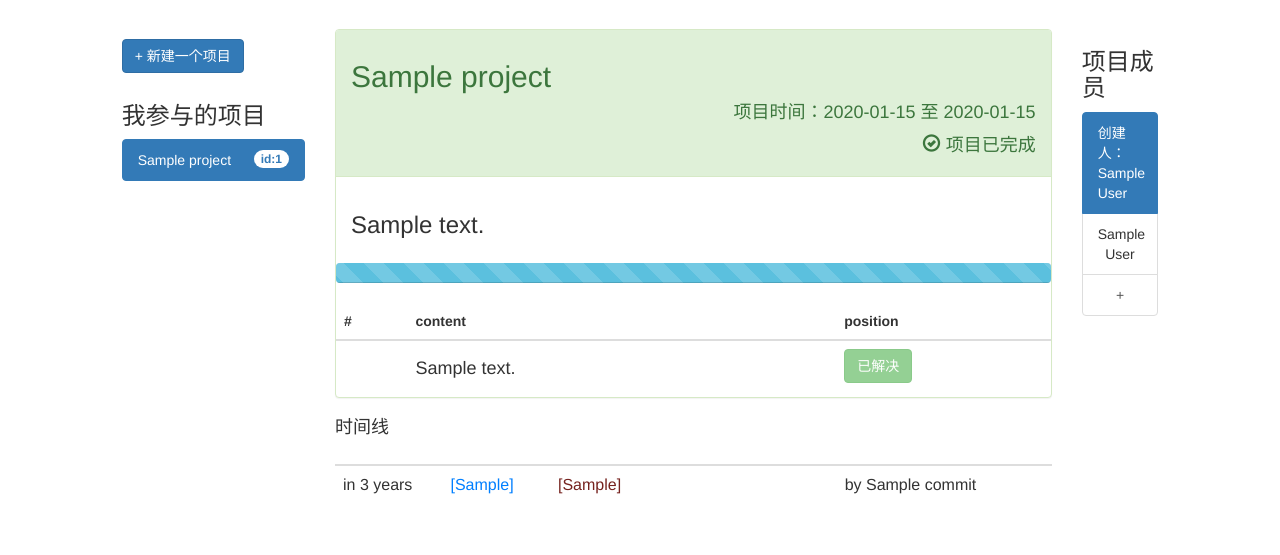
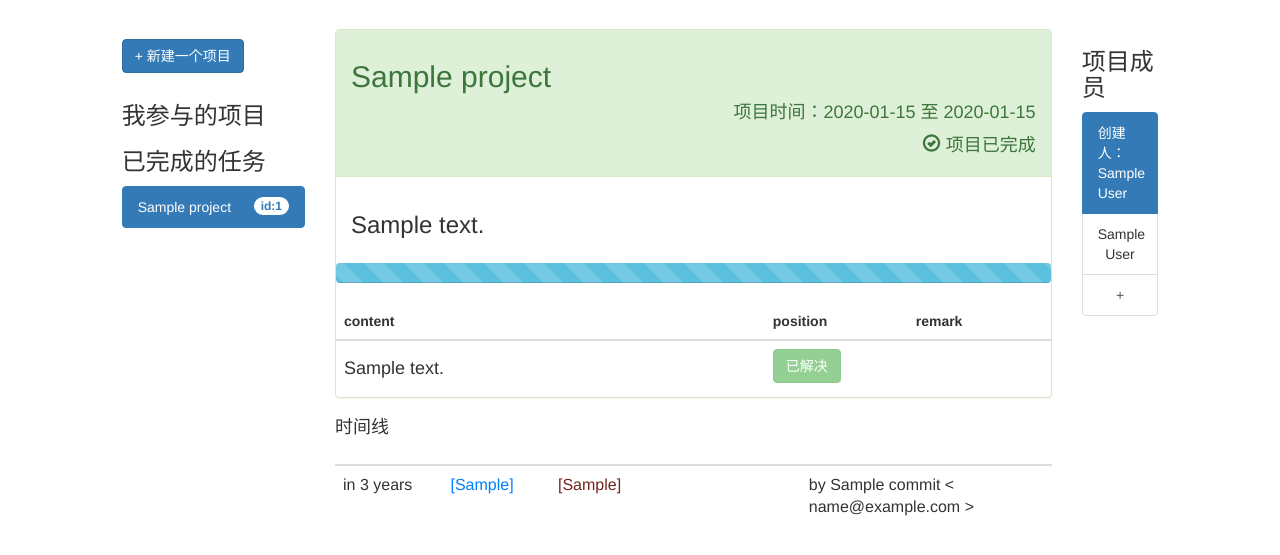
Before and after one commit to dreamyeah/flask-projects-manage, a Flask app: page / in a window 1280 px wide. Shown: the part 51-606 px from the top of the page. Run offline with Flask 2, Linux system fonts and the light colour scheme; a user stored in the database is signed in; tables that the repository leaves empty hold one stand-in row (values such as "Sample post"); some libraries are stand-ins or nearby versions.

Commit message:
增加历史项目选项

```diff
--- a/app/main/views.py
+++ b/app/main/views.py
@@ -78,6 +78,7 @@ def finish_step(id):
         p.status = True
         p.finish_at = datetime.now()
         db.session.add(p)
+        return '#' + id
     return id
 
 
@@ -97,6 +98,7 @@ def create_project():
         p = Project(name=project_name, content=project_content, create_id=current_user.id,
                     create_at=create_at, expected_finish_at=finish_time)
         db.session.add(p)
+        db.session.commit()
         user =current_user._get_current_object()
         user.projects.append(p)
         db.session.add(user)
@@ -104,7 +106,8 @@ def create_project():
             s = Step(content=i, project=p)
             db.session.add(s)
         flash(u'创建成功')
-        return redirect(url_for('main.index'))
+        print p.id
+        return redirect(url_for('main.project', project_id=p.id))
     return render_template('test.html')
 
 
@@ -127,7 +130,7 @@ def add_user(project_id):
 @main.route('/project/git/commit/<p_id>', methods=['POST'])
 def git_commit(p_id):
     p = Project.query.get_or_404(p_id)
-    data = json.loads(request.data)
+    data = json.loads(unicode(request.data))
     c = Commit(branch=data['branch'], ref=data['hashref'], cname=data['name'],
                cemail=data['email'], message=data['message'], project=p)
     db.session.add(c)
--- a/app/templates/project.html
+++ b/app/templates/project.html
@@ -23,6 +23,10 @@
 
       xmlhttp.onreadystatechange = function() {
         if (xmlhttp.readyState == 4 && xmlhttp.status == 200) {
+            if(xmlhttp.responseText[0] === '#'){
+                 window.location.reload();
+            }
+            else {
             $("#"+xmlhttp.responseText).attr("class","btn btn-success");
             $("#"+xmlhttp.responseText).attr("disabled","disabled");
             $("#"+xmlhttp.responseText).text("已解决");
@@ -31,7 +35,7 @@
             $("#progress-bar").attr("aria-valuenow", progress);
             $("#progress-bar").attr("style", "width:"+ progress +"%");
             if(finish_steps_length == steps_length){
-               $("#project_status").text("完成");
+               $("#project_status").text("完成");}
             };
 
         }}
@@ -65,15 +69,27 @@
         <h3> 我参与的项目 </h3>
         <div class="list-group">
             {% for p in projects %}
+                {% if not p.status %}
                  {% if p == project %}
                  <a href="{{ url_for('.project', project_id=p.id) }}" class="list-group-item active">{{ p.name }}    <span class="badge">id:{{ p.id }}</span></a>
                  {% else %}
-                    {% if p.status %}
+                    <a href="{{ url_for('.project', project_id=p.id) }}" class="list-group-item">
+                        {{ p.name }}
+                    </a>
+                    {% endif %}
+                 {% endif %}
+            {%  endfor %}
+        </div>
+        <h3> 已完成的任务 </h3>
+       <div class="list-group">
+            {% for p in projects %}
+                {% if p.status %}
+                 {% if p == project %}
+                 <a href="{{ url_for('.project', project_id=p.id) }}" class="list-group-item active">{{ p.name }}    <span class="badge">id:{{ p.id }}</span></a>
+                 {% else %}
                     <a href="{{ url_for('.project', project_id=p.id) }}" class="list-group-item list-group-item-success">
                         {{ p.name }}
                     </a>
-                    {% else %}
-                    <a href="{{ url_for('.project', project_id=p.id) }}" class="list-group-item ">{{ p.name }}</a>
                     {% endif %}
                  {% endif %}
             {%  endfor %}
@@ -132,23 +148,27 @@
       <table class="table table-hover">
         <thead>
           <tr>
-            <th>#</th>
-            <th>content</th>
+            <th >content</th>
             <th>position</th>
+             <th>remark</th>
+
           </tr>
         </thead>
        {% for s in project.steps %}
         <tbody>
-          <tr>
-            <th scope="row" width="10%"></th>
+          <tr >
             <td width="60%"> <h4> {{ s.content }} </h4></td>
-            <td width="30%">
+            <td width="20%">
                 {% if  s.status  %}
                     <a class="btn btn-success" role="button"  disabled="disabled"> 已解决 </a>
                 {% else %}
                     <a class="btn btn-danger" role="button"  id="{{ s.id }}"> 待解决 </a>
                 {% endif %}
             </td>
+             <td width="20%">
+
+             </td>
+
           </tr>
         </tbody>
      {% endfor %}
@@ -172,8 +192,8 @@
             <td width="15%" style="font-size: 16px;">
                <span style="color: #007fff">[{{ c.branch }}] </span>
             </td>
-            <td width="40%" style="font-size: 16px;">  <span style="color: #76231f">[{{ c.ref }}]</span> </td>
-            <td width="30%" style="font-size: 16px;">  by {{ c.cname }}<{{ c.cemail }}> </td>
+            <td width="35%" style="font-size: 16px;">  <span style="color: #76231f">[{{ c.ref }}]</span> </td>
+            <td width="40%" style="font-size: 16px;">  by {{ c.cname }} < {{ c.cemail }} > </td>
           </tr>
     {% endfor %}
         </tbody>
```
